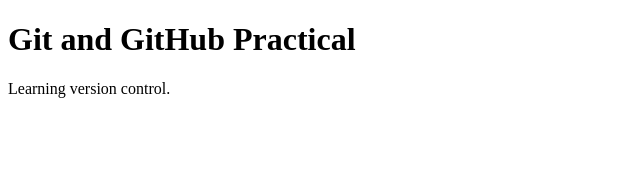
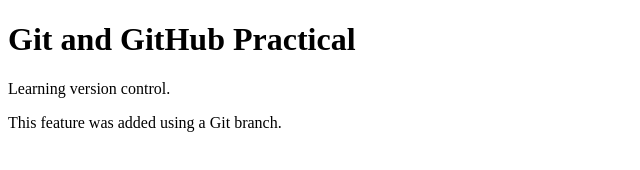
Before and after one commit to Poojan-007/git-lab, a plain HTML site: page index.html in a window 1280 px wide. Shown: the whole page, without its empty margins (0-640 px from the left). Drawn offline with Linux system fonts and the light colour scheme.

Commit message:
Added feature to webpage

```diff
--- a/index.html
+++ b/index.html
@@ -8,3 +8,4 @@
     <p>Learning version control.</p>
 </body>
 </html>
+<p>This feature was added using a Git branch.</p>
```
